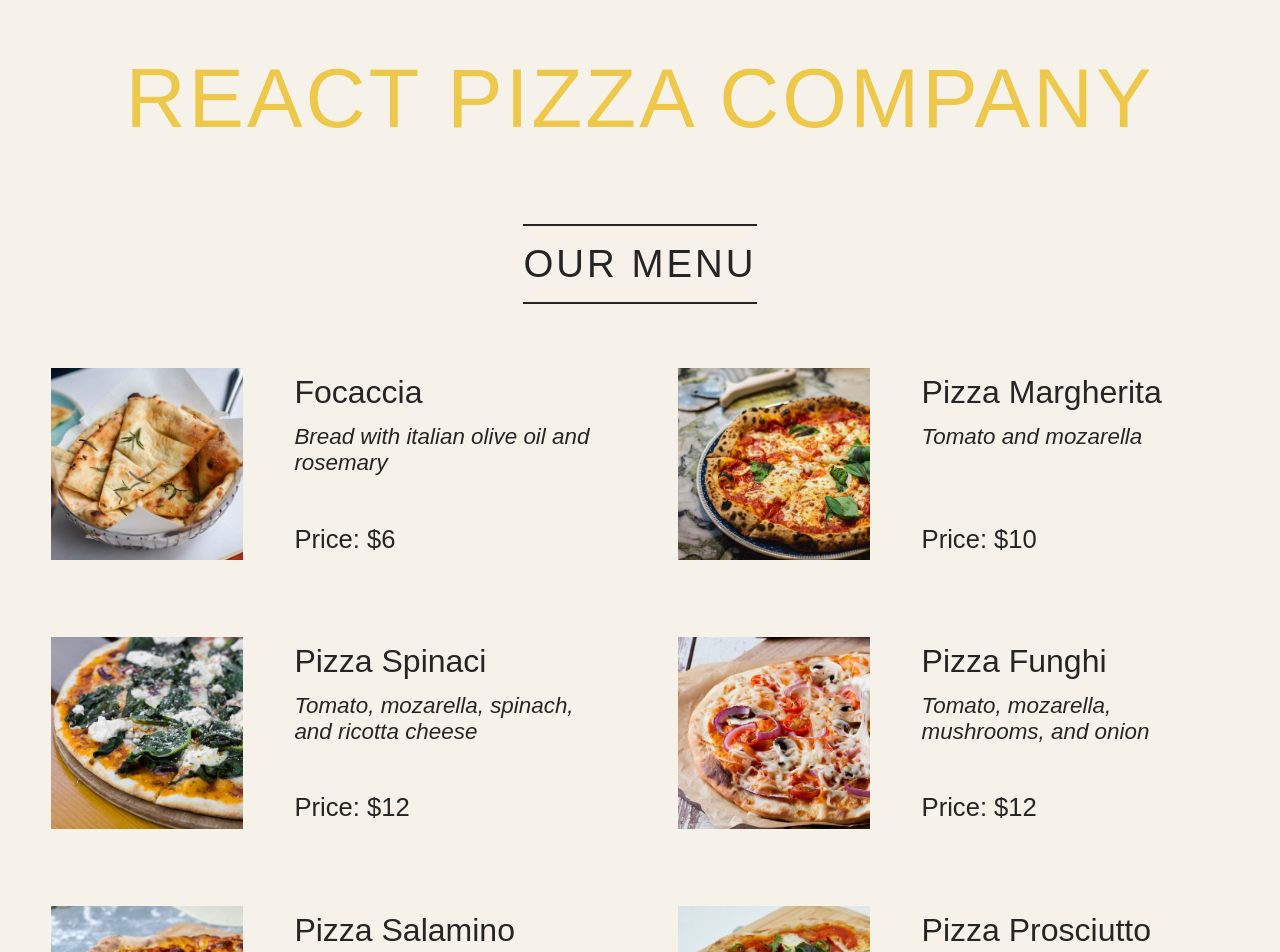
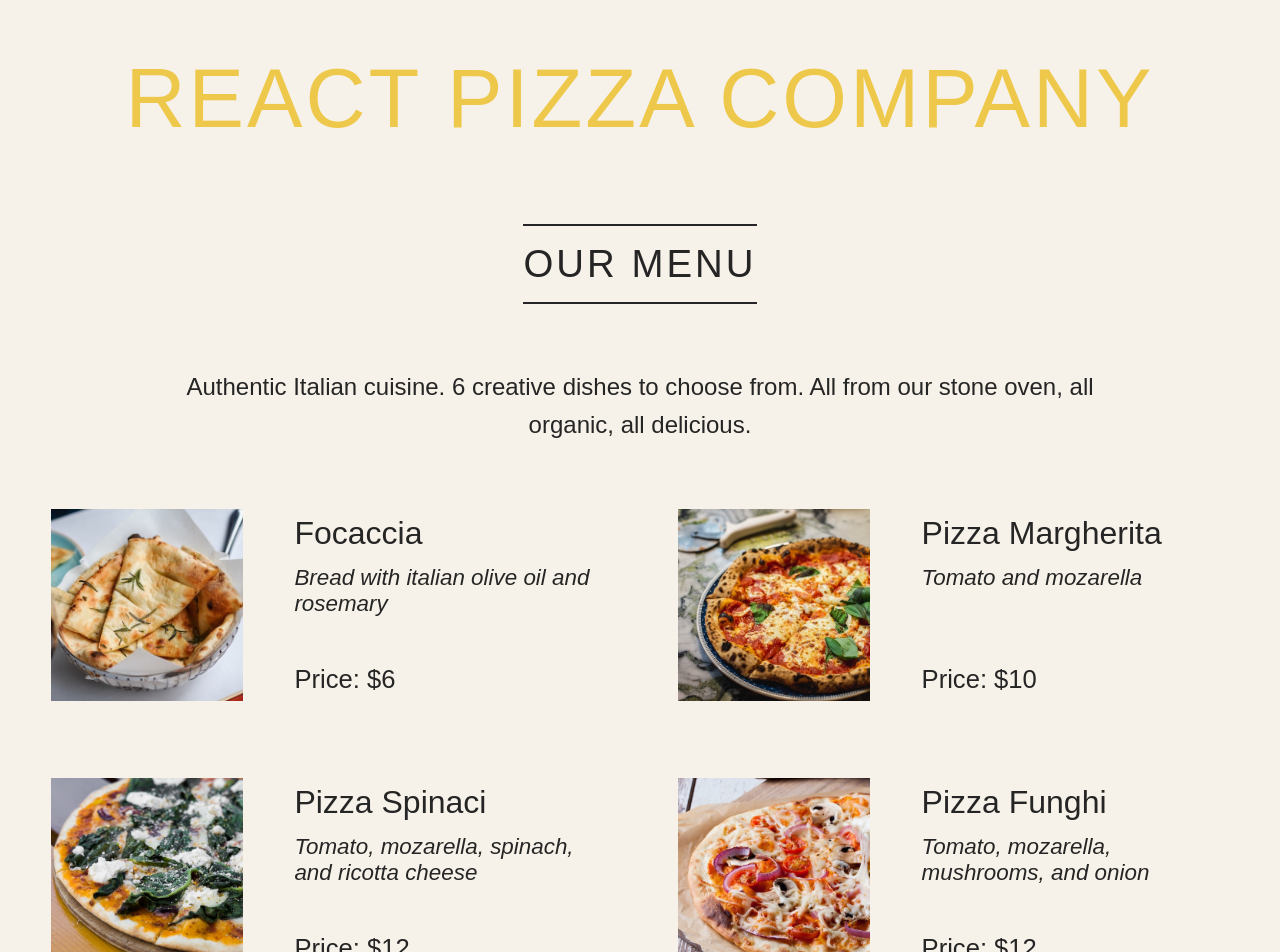
Before and after one commit to IndriesAndrei/react-pizza-app, a React (Vite) app: page / in a window 1280 px wide. Shown: the top 952 px of the page. Built offline with nearby package versions, Linux system fonts and the light colour scheme.

Commit message:
Pizza restaurant description added

```diff
--- a/src/components/Footer.tsx
+++ b/src/components/Footer.tsx
@@ -1,19 +1,10 @@
+import Order from "./Order";
+
+
 function Footer() {
-    const hour = new Date().getHours();
-    const openHour = 10;
-    const closeHour = 22;
-    const isOpen = hour >= openHour && hour <= closeHour;
-
     return (
         <footer>
-            {isOpen ? (
-                <div className="order">
-                    <p>We're open until {closeHour}:00. Come visit us or order online!</p>
-                    <button className="btn">Order</button>
-                </div>
-            ) : (
-                <p>We're happy to welcome you between {openHour}:00 and {closeHour}:00. </p>
-            )}
+           <Order />
         </footer>
     )
 }
--- a/src/components/Menu.tsx
+++ b/src/components/Menu.tsx
@@ -53,11 +53,14 @@
         <main className="menu">
             <h2>Our Menu</h2>
             {numPizzas > 0 ? (
-              <ul className='pizzas'>
-                {pizzas.map((pizza) =>
-                  <Pizza pizzaObj={pizza} key={pizza.name} />
-                )}
-              </ul>
+              <>
+                <p>Authentic Italian cuisine. 6 creative dishes to choose from. All from our stone oven, all organic, all delicious.</p>
+                <ul className='pizzas'>
+                  {pizzas.map((pizza) =>
+                    <Pizza pizzaObj={pizza} key={pizza.name} />
+                  )}
+                </ul>
+              </>
             ) : (
               <p>We're still working on our menu. Please come back later!</p>
             )}
--- /dev/null
+++ b/src/components/Order.tsx
@@ -0,0 +1,21 @@
+function Order() {
+    const hour = new Date().getHours();
+    const openHour = 10;
+    const closeHour = 22;
+    const isOpen = hour >= openHour && hour <= closeHour;
+
+    return (
+        <>
+            {isOpen ? (
+                <div className="order">
+                    <p>We're open until {closeHour}:00. Come visit us or order online!</p>
+                    <button className="btn">Order</button>
+                </div>
+            ) : (
+                <p>We're happy to welcome you between {openHour}:00 and {closeHour}:00. </p>
+            )}
+        </>
+    )
+}
+
+export default Order;
```
